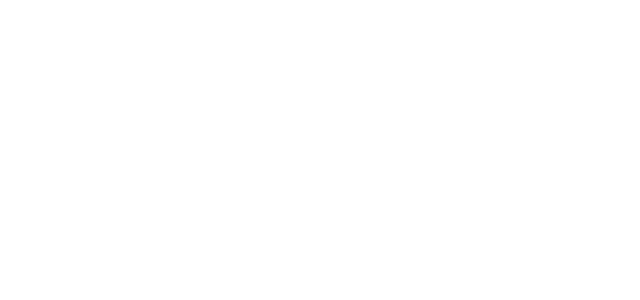
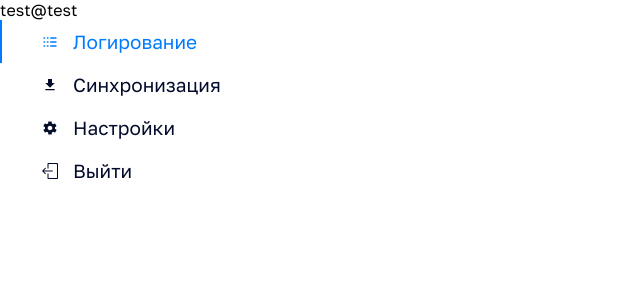
Before and after one commit to AlexShatokhin/synchronizatyor, a React (Create React App) app in the folder client/: page /logs in a window 1280 px wide. Shown: the top 300 px of the page, without its empty margins (0-640 px from the left). Built offline with nearby package versions, Linux system fonts and the light colour scheme.

Commit message:
create navigation menu template

```diff
--- /dev/null
+++ b/client/src/react/modules/NavigationMenu/UI/MenuItem/MenuItem.tsx
@@ -0,0 +1,26 @@
+import { FC, ReactElement } from "react"
+import { IconType } from "react-icons"
+import { Link } from "react-router-dom"
+
+import "./menu_item.scss"
+
+type MenuItemPropsType = {
+    icon: ReactElement<IconType>,
+    active?: boolean,
+    path: string,
+    title: string,
+    className?: string
+}
+
+const MenuItem : FC<MenuItemPropsType> = ({icon, path, title, className, active}) => {
+    return (
+        <div className={`menu__item ${active ? "menu__item-active" : ""} ${className}`}>
+            <Link to={path}>
+                {icon}
+                <span>{title}</span>
+            </Link>
+        </div>
+    )
+}
+
+export default MenuItem
--- /dev/null
+++ b/client/src/react/modules/NavigationMenu/UI/MenuItem/menu_item.scss
@@ -0,0 +1,28 @@
+@import "../../../../../constants/_colors";
+
+.menu__item{
+    a{
+        display: flex;
+        align-items: center;
+        width: 200px;
+        text-decoration: none;
+        border-left: 2px solid transparent;
+        color: $black;
+        transition: .3s all;
+        padding: 10px 40px;
+        span{
+            margin-left: 15px;
+            font-size: 19px;
+        }
+    }
+    a:hover{
+        border-left-color: $blue;
+        background-color: rgba($color: $blue, $alpha: 0.05);
+    }
+    &-active{
+        a {
+            color: $blue;
+            border-left-color: $blue;
+        }
+    }
+}
--- /dev/null
+++ b/client/src/react/modules/NavigationMenu/index.tsx
@@ -0,0 +1,22 @@
+import { SlLogout } from "react-icons/sl";
+import { IoMdSettings } from "react-icons/io";
+import { LuLogs } from "react-icons/lu";
+import { MdDownload } from "react-icons/md";
+import MenuItem from "./UI/MenuItem/MenuItem";
+
+const NavigationMenu = () => {
+
+    return (
+        <section className="menu">
+            <div className="profile-info">
+                <div className="profile-info__email">test@test</div>
+            </div>
+            <MenuItem active path="/logs" icon={<LuLogs />} title="Логирование" />
+            <MenuItem path="/home" icon={<MdDownload />} title="Синхронизация" />
+            <MenuItem path="/settings" icon={<IoMdSettings />} title="Настройки" />
+            <MenuItem className = "menu-logout" path="/" icon={<SlLogout />} title="Выйти" />
+        </section>
+    )
+}
+
+export default NavigationMenu;
--- a/client/src/react/pages/App/routes/routes.js
+++ b/client/src/react/pages/App/routes/routes.js
@@ -1,11 +1,13 @@
 import Login from "../../../modules/Login";
 import Registration from "../../../modules/Registration";
+import LogsPage from "../../LogsPage/LogsPage";
 
 export const routes = [
     {path: "/", component: Login, isPrivate: false},
     {path: "/register", component: Registration, isPrivate: false},
 
     {path: "/home", component: () => <></>, isPrivate: true},
+    {path: "/logs", component: LogsPage, isPrivate: false},
     {path: "/settings", component: () => <></>, isPrivate: true},
 
     {path: "*", component: () => <></>, isPrivate: false},
--- /dev/null
+++ b/client/src/react/pages/LogsPage/LogsPage.tsx
@@ -0,0 +1,11 @@
+import NavigationMenu from "../../modules/NavigationMenu";
+
+const LogsPage = () => {
+    return (
+        <div>
+            <NavigationMenu />
+        </div>
+    )
+}
+
+export default LogsPage;
```
